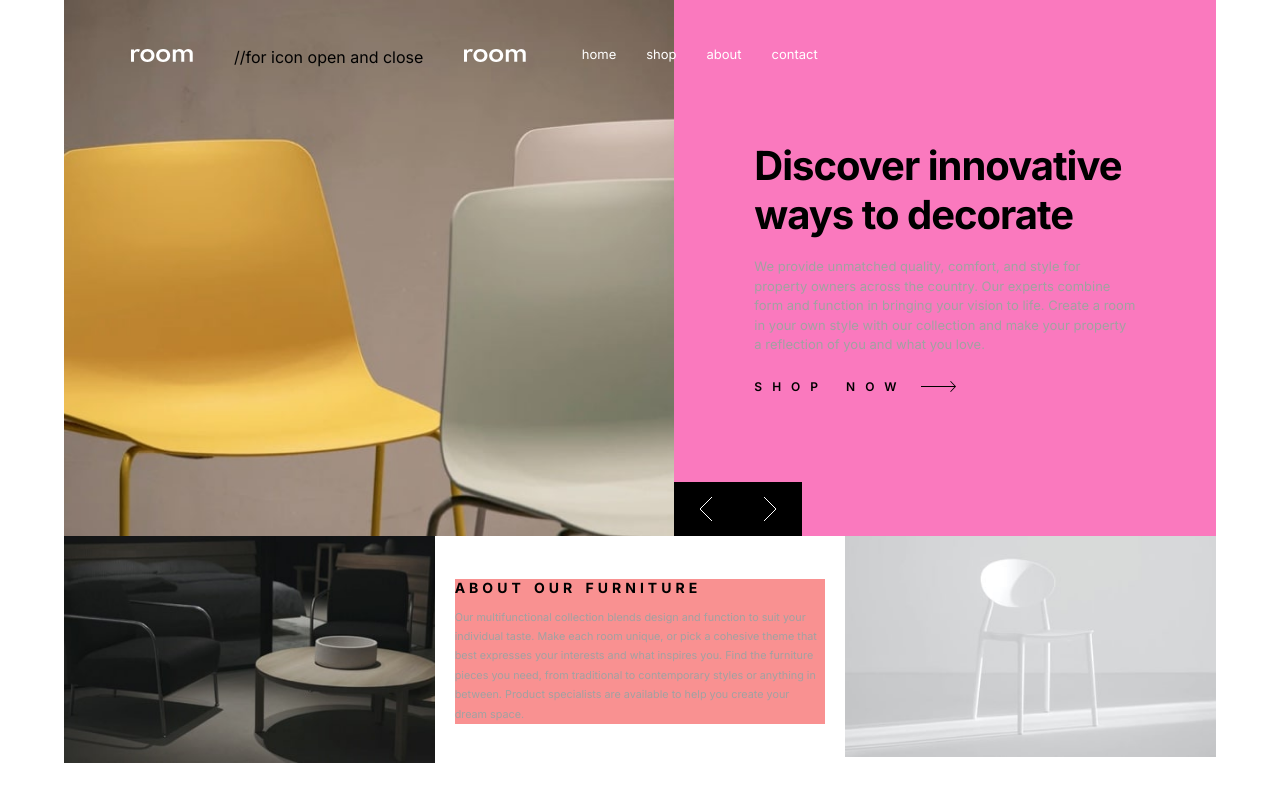
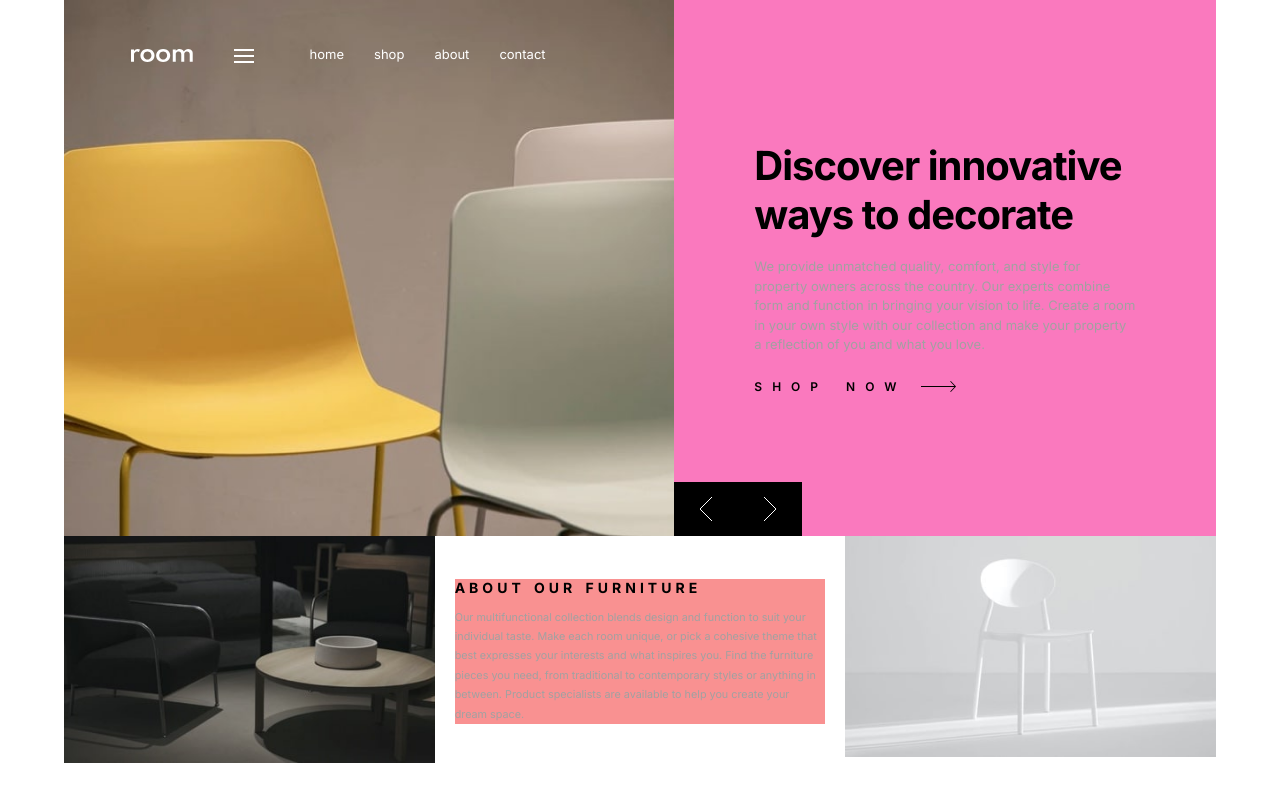
Before and after one commit to Gemcreation/roomredoreactgeeg, a React (Create React App) app: page / in a window 1280 px wide. Built offline with nearby package versions, Linux system fonts and the light colour scheme; a web font is replaced by a local one.

Commit message:
for icon open

```diff
--- a/src/components/Header.jsx
+++ b/src/components/Header.jsx
@@ -1,4 +1,5 @@
 import roomlogo from "../assets/images/logo.svg";
+import iconHamburger from "../assets/images/icon-hamburger.svg";
 
 const Header = () =>{
 
@@ -8,8 +9,8 @@ const Header = () =>{
                 <img className="site-header" src={roomlogo} alt="Room logo" />
             </a>
 
-            //for icon open and close
-            <img className="site-header" src={roomlogo} alt="Room logo" />
+            {/* for icon open and close */}
+            <img className="site-header" src={iconHamburger} alt="Room logo" />
 
             <nav>
                 <ul>
```
